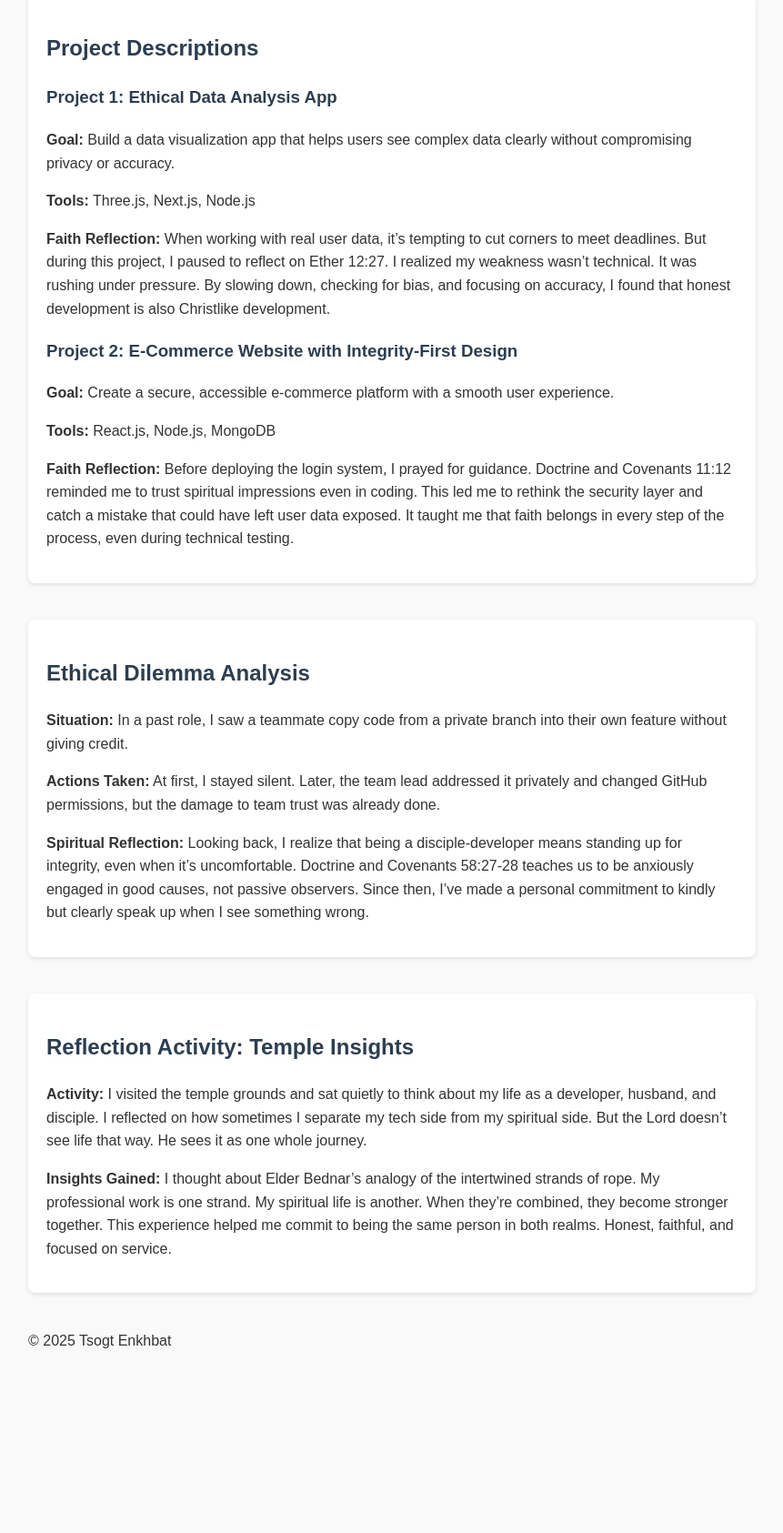
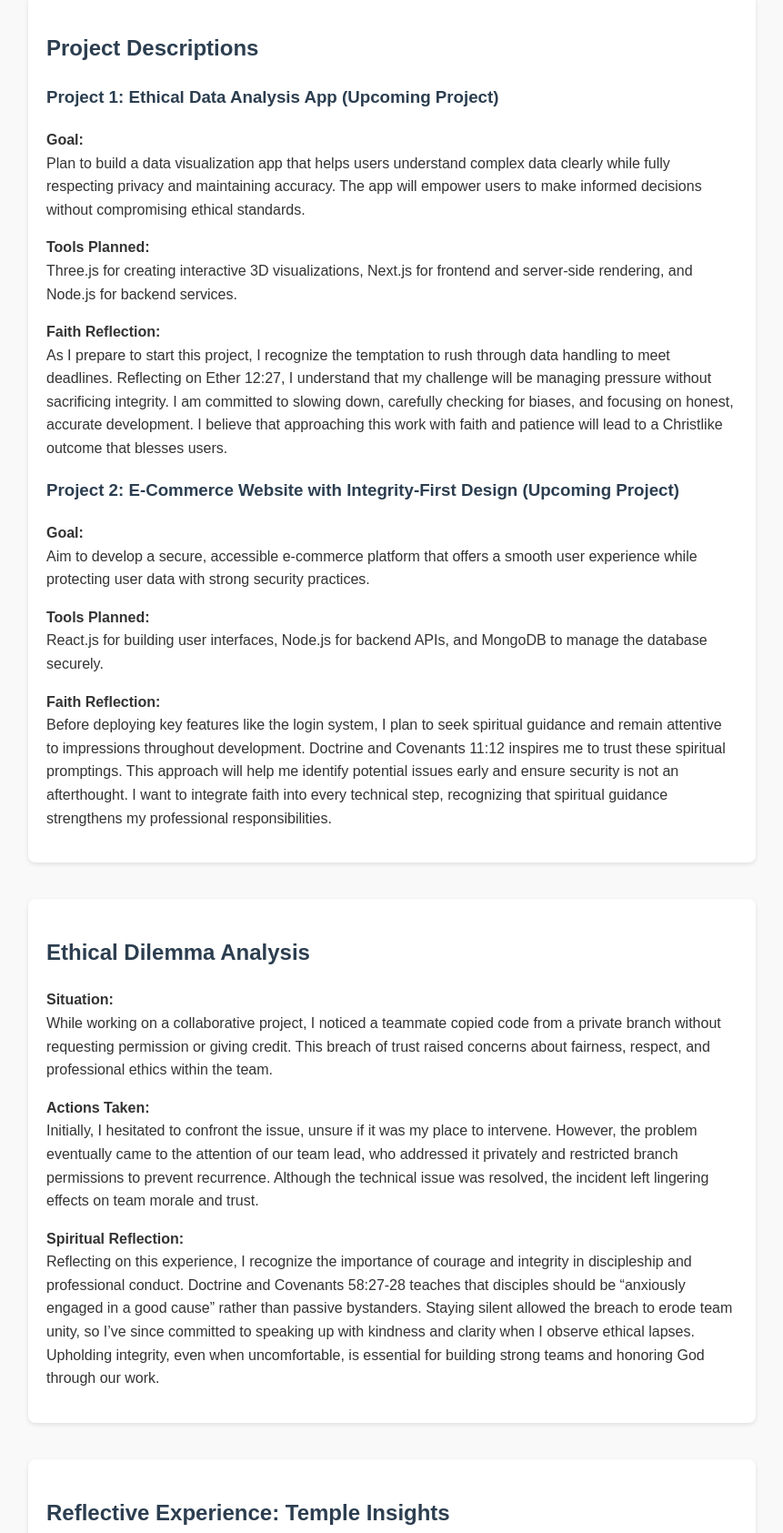
Before and after one commit to heytoshi2/portfolio, a plain HTML site: page index.html in a window 1280 px wide. Shown: the part 3431-5116 px from the top of the page at 91% size, without its empty margins (209-1070 px from the left). Before the commit the page ends 4954 px from the top, so only its background shows below. Drawn offline with Linux system fonts and the light colour scheme.

Commit message:
Update index.html

```diff
--- a/index.html
+++ b/index.html
@@ -145,32 +145,59 @@
     <p><strong>Supporting Scripture:</strong> Ether 12:27: And if men come unto me I will show unto them their weakness.</p>
   </section>
 
-  <section id="projects">
-    <h2>Project Descriptions</h2>
+<section id="project-descriptions">
+  <h2>Project Descriptions</h2>
 
-    <h3>Project 1: Ethical Data Analysis App</h3>
-    <p><strong>Goal:</strong> Build a data visualization app that helps users see complex data clearly without compromising privacy or accuracy.</p>
-    <p><strong>Tools:</strong> Three.js, Next.js, Node.js</p>
-    <p><strong>Faith Reflection:</strong> When working with real user data, it’s tempting to cut corners to meet deadlines. But during this project, I paused to reflect on Ether 12:27. I realized my weakness wasn’t technical. It was rushing under pressure. By slowing down, checking for bias, and focusing on accuracy, I found that honest development is also Christlike development.</p>
+  <article>
+    <h3>Project 1: Ethical Data Analysis App (Upcoming Project)</h3>
+    <p><strong>Goal:</strong><br />
+      Plan to build a data visualization app that helps users understand complex data clearly while fully respecting privacy and maintaining accuracy. The app will empower users to make informed decisions without compromising ethical standards.
+    </p>
+    <p><strong>Tools Planned:</strong><br />
+      Three.js for creating interactive 3D visualizations, Next.js for frontend and server-side rendering, and Node.js for backend services.
+    </p>
+    <p><strong>Faith Reflection:</strong><br />
+      As I prepare to start this project, I recognize the temptation to rush through data handling to meet deadlines. Reflecting on Ether 12:27, I understand that my challenge will be managing pressure without sacrificing integrity. I am committed to slowing down, carefully checking for biases, and focusing on honest, accurate development. I believe that approaching this work with faith and patience will lead to a Christlike outcome that blesses users.
+    </p>
+  </article>
 
-    <h3>Project 2: E-Commerce Website with Integrity-First Design</h3>
-    <p><strong>Goal:</strong> Create a secure, accessible e-commerce platform with a smooth user experience.</p>
-    <p><strong>Tools:</strong> React.js, Node.js, MongoDB</p>
-    <p><strong>Faith Reflection:</strong> Before deploying the login system, I prayed for guidance. Doctrine and Covenants 11:12 reminded me to trust spiritual impressions even in coding. This led me to rethink the security layer and catch a mistake that could have left user data exposed. It taught me that faith belongs in every step of the process, even during technical testing.</p>
-  </section>
+  <article>
+    <h3>Project 2: E-Commerce Website with Integrity-First Design (Upcoming Project)</h3>
+    <p><strong>Goal:</strong><br />
+      Aim to develop a secure, accessible e-commerce platform that offers a smooth user experience while protecting user data with strong security practices.
+    </p>
+    <p><strong>Tools Planned:</strong><br />
+      React.js for building user interfaces, Node.js for backend APIs, and MongoDB to manage the database securely.
+    </p>
+    <p><strong>Faith Reflection:</strong><br />
+      Before deploying key features like the login system, I plan to seek spiritual guidance and remain attentive to impressions throughout development. Doctrine and Covenants 11:12 inspires me to trust these spiritual promptings. This approach will help me identify potential issues early and ensure security is not an afterthought. I want to integrate faith into every technical step, recognizing that spiritual guidance strengthens my professional responsibilities.
+    </p>
+  </article>
+</section>
 
-  <section id="ethical-dilemma">
-    <h2>Ethical Dilemma Analysis</h2>
-    <p><strong>Situation:</strong> In a past role, I saw a teammate copy code from a private branch into their own feature without giving credit.</p>
-    <p><strong>Actions Taken:</strong> At first, I stayed silent. Later, the team lead addressed it privately and changed GitHub permissions, but the damage to team trust was already done.</p>
-    <p><strong>Spiritual Reflection:</strong> Looking back, I realize that being a disciple-developer means standing up for integrity, even when it’s uncomfortable. Doctrine and Covenants 58:27-28 teaches us to be anxiously engaged in good causes, not passive observers. Since then, I’ve made a personal commitment to kindly but clearly speak up when I see something wrong.</p>
-  </section>
+<section id="ethical-dilemma-analysis">
+  <h2>Ethical Dilemma Analysis</h2>
+  <p><strong>Situation:</strong><br />
+    While working on a collaborative project, I noticed a teammate copied code from a private branch without requesting permission or giving credit. This breach of trust raised concerns about fairness, respect, and professional ethics within the team.
+  </p>
+  <p><strong>Actions Taken:</strong><br />
+    Initially, I hesitated to confront the issue, unsure if it was my place to intervene. However, the problem eventually came to the attention of our team lead, who addressed it privately and restricted branch permissions to prevent recurrence. Although the technical issue was resolved, the incident left lingering effects on team morale and trust.
+  </p>
+  <p><strong>Spiritual Reflection:</strong><br />
+    Reflecting on this experience, I recognize the importance of courage and integrity in discipleship and professional conduct. Doctrine and Covenants 58:27-28 teaches that disciples should be “anxiously engaged in a good cause” rather than passive bystanders. Staying silent allowed the breach to erode team unity, so I’ve since committed to speaking up with kindness and clarity when I observe ethical lapses. Upholding integrity, even when uncomfortable, is essential for building strong teams and honoring God through our work.
+  </p>
+</section>
 
-  <section id="reflection">
-    <h2>Reflection Activity: Temple Insights</h2>
-    <p><strong>Activity:</strong> I visited the temple grounds and sat quietly to think about my life as a developer, husband, and disciple. I reflected on how sometimes I separate my tech side from my spiritual side. But the Lord doesn’t see life that way. He sees it as one whole journey.</p>
-    <p><strong>Insights Gained:</strong> I thought about Elder Bednar’s analogy of the intertwined strands of rope. My professional work is one strand. My spiritual life is another. When they’re combined, they become stronger together. This experience helped me commit to being the same person in both realms. Honest, faithful, and focused on service.</p>
-  </section>
+<section id="reflective-experience">
+  <h2>Reflective Experience: Temple Insights</h2>
+  <p><strong>Activity:</strong><br />
+    I took time to visit the temple grounds, finding a peaceful spot to quietly reflect on my journey as a software developer, husband, and disciple of Christ. During this time, I pondered the common tendency to compartmentalize my technical and spiritual lives.
+  </p>
+  <p><strong>Insights Gained:</strong><br />
+    Elder Bednar’s analogy of intertwined strands of rope deeply resonated with me. My professional skills and spiritual commitments are like individual strands that, when combined, form a much stronger whole. This understanding helped me realize that my development work is not separate from my discipleship, it is part of it. I feel inspired to be consistent and authentic in both spheres, striving always to be honest, faithful, and focused on serving others through my talents and actions.
+  </p>
+</section>
+
 
   <footer>
     <p>© 2025 Tsogt Enkhbat</p>
```
